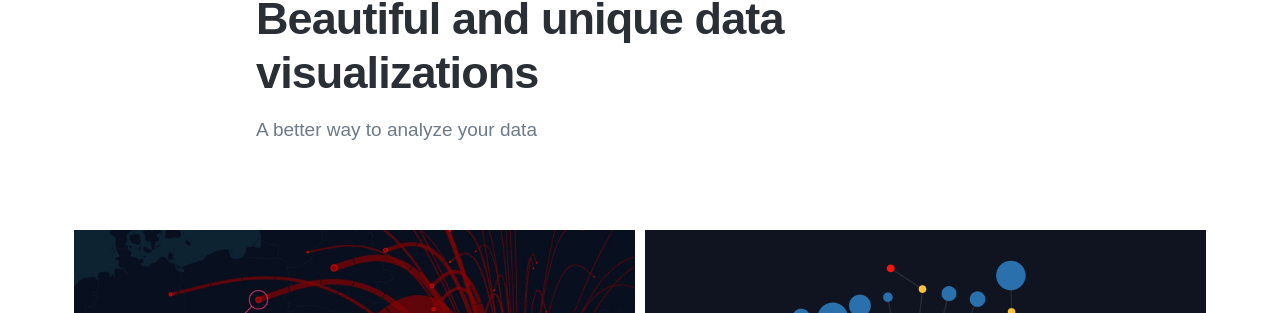
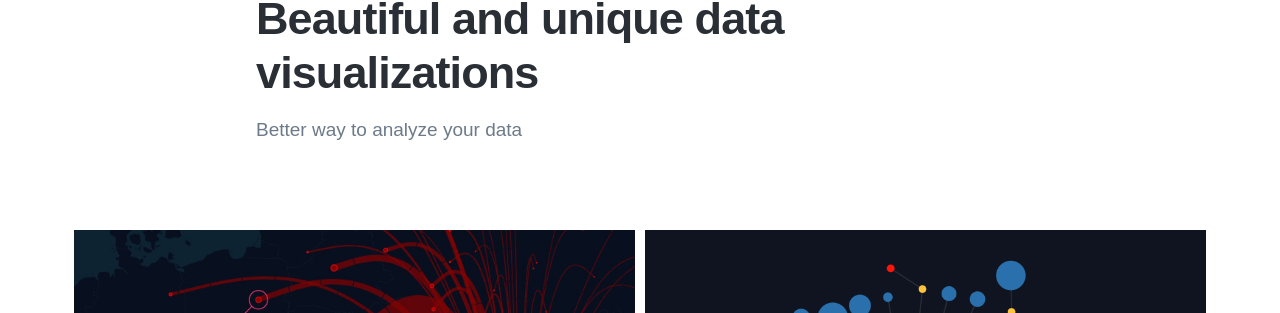
Before and after one commit to giorgi-ghviniashvili/giorgi-ghviniashvili.github.io, a Jekyll site: the page built from index.html, in a window 1280 px wide and 900 px high. Shown: the part 203-516 px from the top of the window. Built offline with Jekyll 4.4.1, drawn with Linux system fonts in a browser that asks for light colours; nearby versions of some CDN libraries; some web fonts are replaced.

```diff
--- a/index.html
+++ b/index.html
@@ -10,7 +10,7 @@ featured_image: /images/social.jpg
 	<div class="wrap">
 
 		<h1>Beautiful and unique data visualizations</h1>
-		<p>A better way to analyze your data</p>
+		<p>Better way to analyze your data</p>
 
 	</div>
 
```
